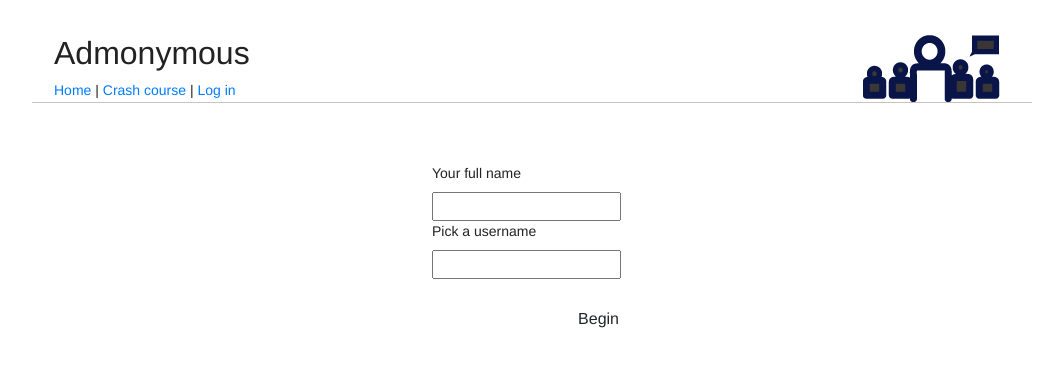
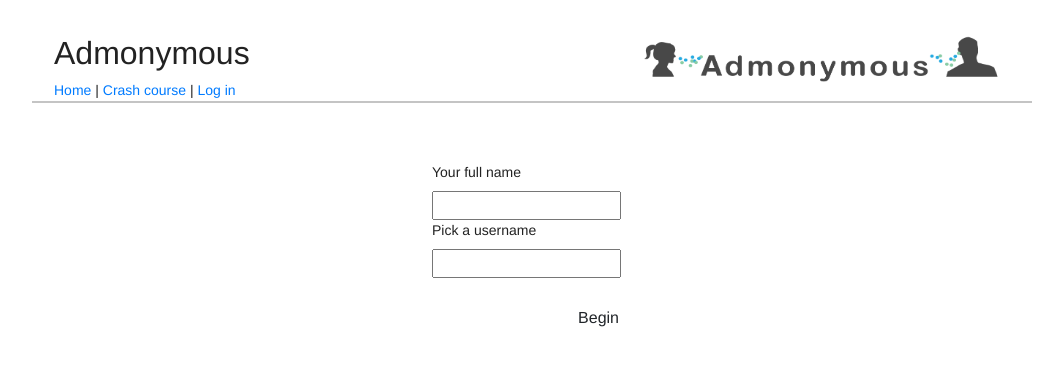
Before and after one commit to EloiseRosen/admonymous, a Django app: template templates/home.html in a window 1280 px wide. Shown: the top 367 px of the page, without its empty margins (108-1171 px from the left). Run offline with Django 3.2, Linux system fonts and the light colour scheme; the template is opened without the code that fills it, so the values that code supplies are empty; some libraries are stand-ins or nearby versions.

Commit message:
Replaced logo

```diff
--- a/templates/home.html
+++ b/templates/home.html
@@ -20,12 +20,12 @@
 {% include "topmenu.html" %}
 
 {% if not user %}
-<h1>Admonymous</h1>
-
-<h2>Anonymous Admonition and Admiration</h2>
+<!-- <h1>Admonymous</h1> -->
 
   <!-- <div style="width:560px;margin-left:auto;margin-right:auto;padding:40px 0 30px 0;text-align:left;"> -->
-    <!-- <img src="/static/images/admonymous.png" style="padding-bottom:50px;"/> -->
+    <img src="/static/images/Admonymous_logo.png"/>
+    <center><h1>Anonymous Admonition and Admiration</h1></center>
+
     <div style="width:600px; padding:40px 0 30px 0;">
     <a href="/login" class="btn nodecorate">Log in with your Google account</a>
     <div style="clear:both;">
--- a/templates/topmenu.html
+++ b/templates/topmenu.html
@@ -12,7 +12,8 @@
   </div>
 
   <div style="float:right;text-align:right;">
-    <img src="/static/images/admonymous_small.png" width="137" height="68"/>
+    <!-- <img src="/static/images/admonymous_small.png" width="137" height="68"/> -->
+    <img src="/static/images/Admonymous_logo.png" width="360" height="50"/>
   </div>
 </div>
 
```
Also changed, not shown: static/images/Admonymous_logo.png (added).
